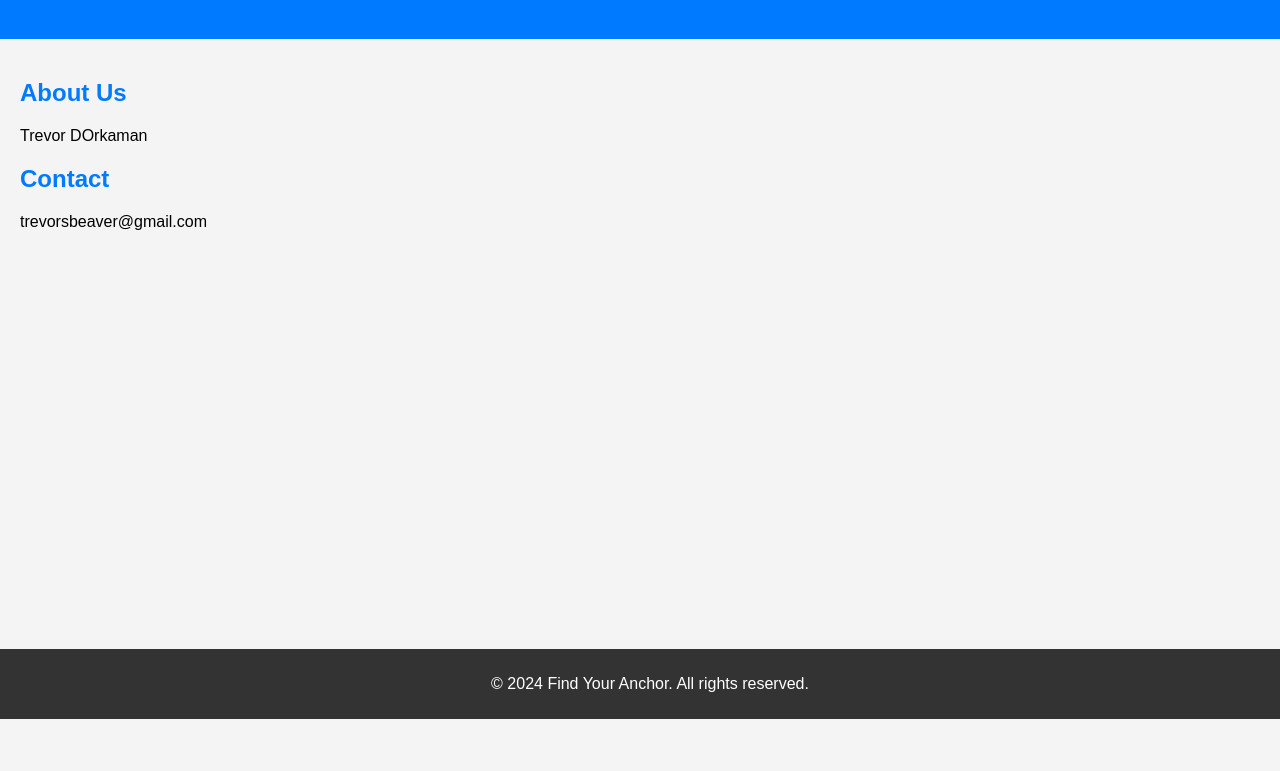
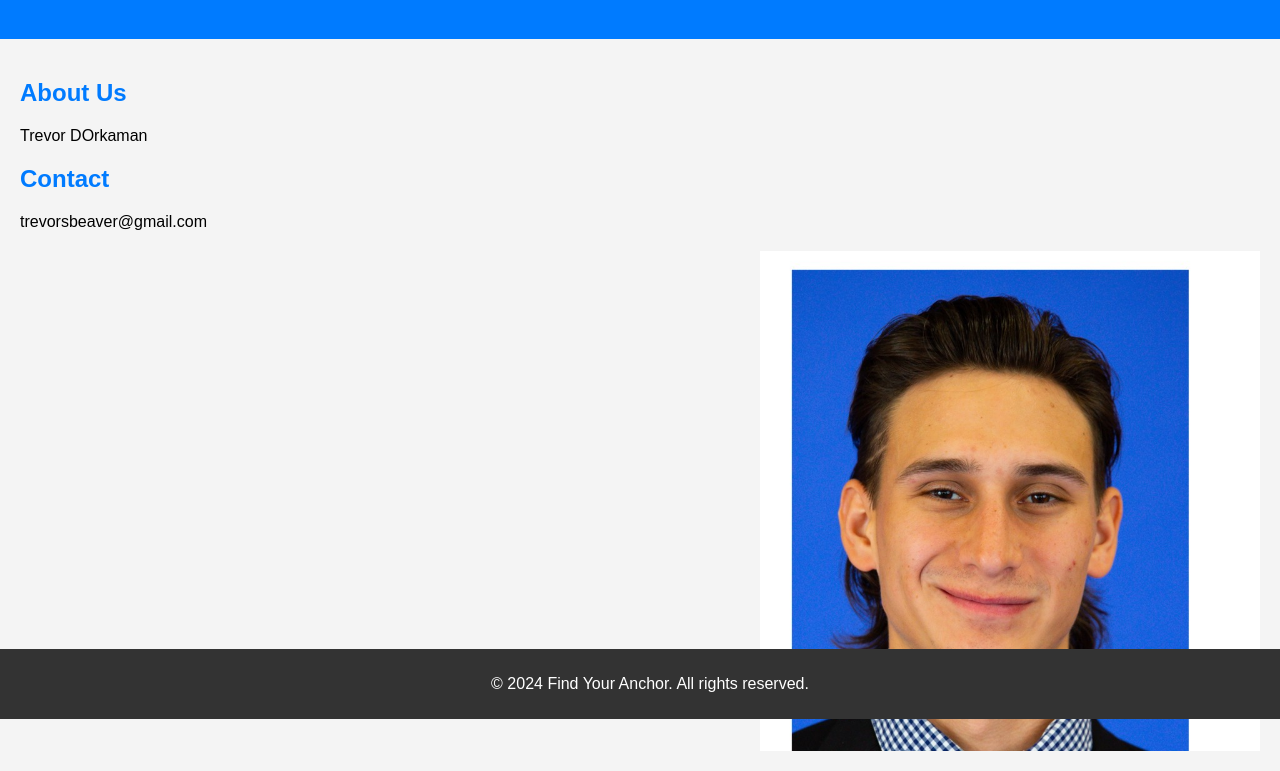
Before and after one commit to Tpreaus/Find-Your-Anchor, a plain HTML site: page index.html in a window 1280 px wide. Shown: the part 81-852 px from the top of the page. Before the commit the page ends 800 px from the top, so only its background shows below. Drawn offline with Linux system fonts and the light colour scheme.

Commit message:
wasting time

```diff
--- a/index.html
+++ b/index.html
@@ -19,6 +19,7 @@
             <h2>Contact</h2>
             <p>trevorsbeaver@gmail.com</p>
         </section>
+        <img src="Trevor.jpg" alt="big boss" class="small-right">
     </main>
     <footer>
         <p>© 2024 Find Your Anchor. All rights reserved.</p>
--- a/style.css
+++ b/style.css
@@ -33,3 +33,9 @@ footer {
     bottom: 0;
     width: 100%;
 }
+
+.small-right {
+    width: 500px; /* Adjust the width as needed */
+    float: right;
+    margin: 0 0 20px 20px; /* Adjust margin as needed */
+}
```
Also changed, not shown: Trevor.jpg (added).
